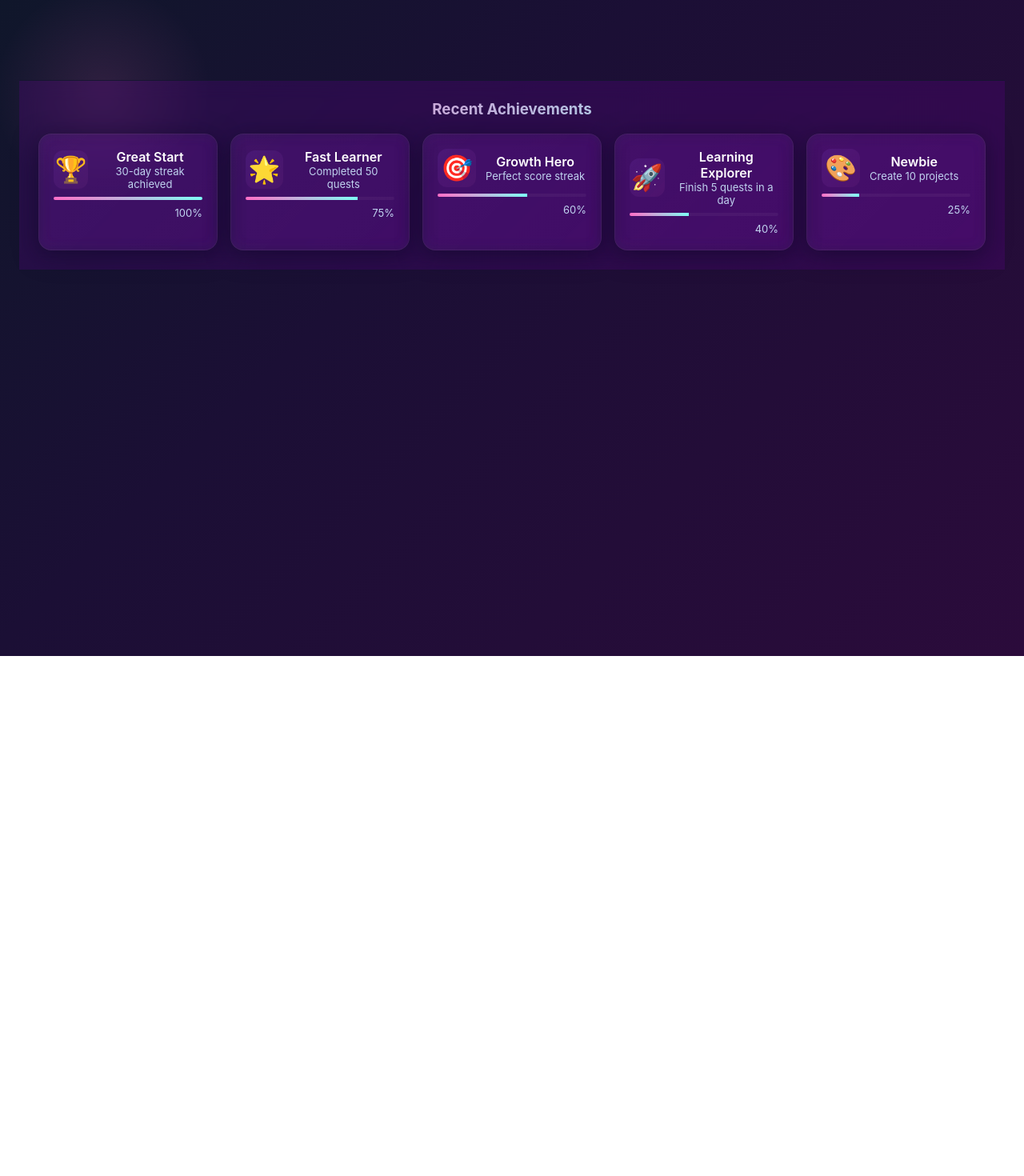
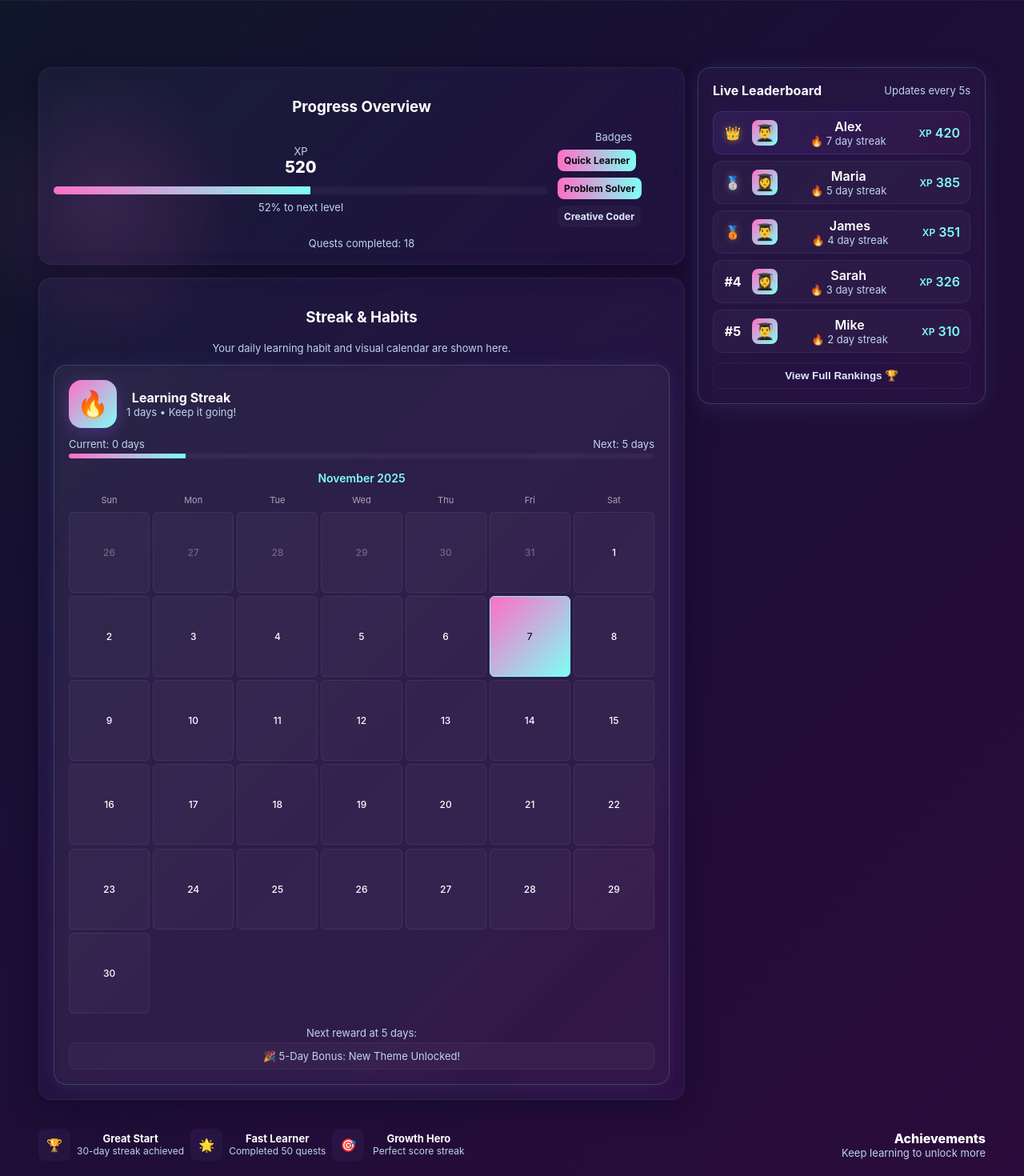
Before and after one commit to Hariom1729/neon-scholar, a React (Create React App) app: page /analytics in a window 1280 px wide. Shown: the part 60-1530 px from the top of the page at 80% size. Before the commit the page ends 880 px from the top, so only its background shows below. Built offline with nearby package versions, Linux system fonts and the light colour scheme.

Commit message:
Created a simple gamified study

```diff
--- a/src/App.js
+++ b/src/App.js
@@ -4,6 +4,8 @@ import './App.css';
 import './components/ui.css';
 import Dashboard from './components/Dashboard';
 import TeacherInteraction from './components/TeacherInteraction';
+import QuestsPage from './pages/QuestsPage';
+import AnalyticsPage from './pages/AnalyticsPage';
 import TitleBar from './components/TitleBar';
 import AchievementsFooter from './components/AchievementsFooter';
 
@@ -16,9 +18,10 @@ function App() {
           <Routes>
             <Route path="/" element={<Dashboard />} />
             <Route path="/teacher-interaction" element={<TeacherInteraction />} />
+            <Route path="/quests" element={<QuestsPage />} />
+            <Route path="/analytics" element={<AnalyticsPage />} />
           </Routes>
         </div>
-        <AchievementsFooter />
       </div>
     </BrowserRouter>
   );
--- a/src/components/AchievementsFooter.js
+++ b/src/components/AchievementsFooter.js
@@ -1,6 +1,6 @@
 import React from 'react';
 
-export default function AchievementsFooter() {
+export default function AchievementsFooter({ compact = false }) {
   const achievements = [
     { icon: '🏆', name: 'Great Start', desc: '30-day streak achieved', progress: 100 },
     { icon: '🌟', name: 'Fast Learner', desc: 'Completed 50 quests', progress: 75 },
@@ -9,10 +9,36 @@ export default function AchievementsFooter() {
     { icon: '🎨', name: 'Newbie', desc: 'Create 10 projects', progress: 25 }
   ];
 
+  // Compact variant uses a smaller footprint for analytics view
+  if (compact) {
+    return (
+      <div style={{ padding: '12px 0', marginTop: '24px' }}>
+        <div style={{ display: 'flex', gap: 12, alignItems: 'center', justifyContent: 'space-between' }}>
+          <div style={{ display: 'flex', gap: 8, alignItems: 'center' }}>
+            {achievements.slice(0, 3).map(a => (
+              <div key={a.name} style={{ display: 'flex', gap: 8, alignItems: 'center' }}>
+                <div style={{ width: 40, height: 40, borderRadius: 8, display: 'flex', alignItems: 'center', justifyContent: 'center', background: 'linear-gradient(135deg, rgba(155,89,255,0.08), rgba(126,255,245,0.03))' }}>{a.icon}</div>
+                <div style={{ minWidth: 120 }}>
+                  <div style={{ fontWeight: 700, fontSize: 13 }}>{a.name}</div>
+                  <div className="small-muted" style={{ fontSize: 12 }}>{a.desc}</div>
+                </div>
+              </div>
+            ))}
+          </div>
+
+          <div style={{ textAlign: 'right' }}>
+            <div style={{ fontWeight: 800 }}>Achievements</div>
+            <div className="small-muted">Keep learning to unlock more</div>
+          </div>
+        </div>
+      </div>
+    );
+  }
+
   return (
     <div style={{
       borderTop: '1px solid rgba(15, 23, 42, 0.8)',
-      background: 'rgba(103, 3, 149, 0.24)',
+      background: 'rgba(103, 3, 149, 0.12)',
       backdropFilter: 'blur(12px)',
       padding: '24px',
       marginTop: '40px'
@@ -45,28 +71,28 @@ export default function AchievementsFooter() {
             >
               <div style={{ display: 'flex', alignItems: 'center', gap: '12px' }}>
                 <div style={{
-                  fontSize: '32px',
-                  width: '48px',
-                  height: '48px',
+                  fontSize: '28px',
+                  width: '44px',
+                  height: '44px',
                   display: 'flex',
                   alignItems: 'center',
                   justifyContent: 'center',
-                  background: 'linear-gradient(135deg, rgba(155,89,255,0.1), rgba(255,110,199,0.05))',
-                  borderRadius: '12px'
+                  background: 'linear-gradient(135deg, rgba(155,89,255,0.08), rgba(255,110,199,0.04))',
+                  borderRadius: '10px'
                 }}>
                   {achievement.icon}
                 </div>
                 <div>
-                  <div style={{ fontWeight: '600' }}>{achievement.name}</div>
+                  <div style={{ fontWeight: '700' }}>{achievement.name}</div>
                   <div className="small-muted">{achievement.desc}</div>
                 </div>
               </div>
 
               {/* Progress bar */}
               <div style={{
-                height: '4px',
+                height: '6px',
                 background: 'rgba(255,255,255,0.04)',
-                borderRadius: '2px',
+                borderRadius: '3px',
                 overflow: 'hidden'
               }}>
                 <div style={{
--- /dev/null
+++ b/src/components/ProgressOverview.js
@@ -0,0 +1,47 @@
+import React from 'react';
+
+export default function ProgressOverview({ xp = 420, completed = 12 }) {
+  const percent = Math.min(100, Math.round((xp / 1000) * 100));
+  const badges = [
+    { name: 'Quick Learner', unlocked: true },
+    { name: 'Problem Solver', unlocked: true },
+    { name: 'Creative Coder', unlocked: false },
+  ];
+
+  return (
+    <div className="neon-card">
+      <h3>Progress Overview</h3>
+      <div style={{ display: 'flex', gap: 12, alignItems: 'center' }}>
+        <div style={{ flex: 1 }}>
+          <div className="small-muted">XP</div>
+          <div style={{ fontWeight: 800, fontSize: 20 }}>{xp}</div>
+
+          <div style={{ marginTop: 12 }}>
+            <div style={{ height: 10, background: 'rgba(255,255,255,0.04)', borderRadius: 8, overflow: 'hidden' }}>
+              <div style={{ width: `${percent}%`, height: 10, background: 'linear-gradient(90deg,var(--neon-1),var(--neon-2))' }} />
+            </div>
+            <div className="small-muted" style={{ marginTop: 8 }}>{percent}% to next level</div>
+          </div>
+        </div>
+
+        <div style={{ width: 140 }}>
+          <div className="small-muted">Badges</div>
+          <div style={{ display: 'flex', gap: 8, marginTop: 8, flexWrap: 'wrap' }}>
+            {badges.map((b, i) => (
+              <div key={i} style={{
+                padding: '6px 8px',
+                borderRadius: 8,
+                background: b.unlocked ? 'linear-gradient(90deg,var(--neon-1),var(--neon-2))' : 'rgba(255,255,255,0.03)',
+                color: b.unlocked ? '#0b0b10' : '#dfe9ff',
+                fontWeight: 700,
+                fontSize: 12
+              }}>{b.name}</div>
+            ))}
+          </div>
+        </div>
+      </div>
+
+      <div style={{ marginTop: 12 }} className="small-muted">Quests completed: {completed}</div>
+    </div>
+  );
+}
--- a/src/components/TitleBar.js
+++ b/src/components/TitleBar.js
@@ -30,7 +30,7 @@ export default function TitleBar() {
         justifyContent: 'space-between',
         alignItems: 'center'
       }}>
-        {/* Logo */}
+        {/* Logo with favicon */}
         <div style={{
           fontSize: '24px',
           fontWeight: '800',
@@ -39,11 +39,15 @@ export default function TitleBar() {
           WebkitTextFillColor: 'transparent',
           display: 'flex',
           alignItems: 'center',
-          gap: '8px',
+          gap: '10px',
           cursor: 'pointer'
         }} onClick={() => navigate('/')}>
-          <span style={{ fontSize: '28px' }}>⚡</span>
-          ZappLearn
+          <img
+            src="/fevicon.png"
+            alt="ZappLearn"
+            style={{ width: 36, height: 36, borderRadius: 8, boxShadow: '0 6px 18px rgba(155,89,255,0.18)' }}
+          />
+          <span style={{ display: 'inline-block', lineHeight: 1 }}>{'ZappLearn'}</span>
         </div>
 
         {/* Navigation */}
--- /dev/null
+++ b/src/pages/AnalyticsPage.js
@@ -0,0 +1,33 @@
+import React from 'react';
+import StreakCard from '../components/StreakCard';
+import ProgressOverview from '../components/ProgressOverview';
+import AchievementsFooter from '../components/AchievementsFooter';
+import Leaderboard from '../components/Leaderboard';
+
+export default function AnalyticsPage() {
+  return (
+    <div style={{ maxWidth: 1200, margin: '0 auto', padding: '24px' }}>
+      <div style={{ display: 'grid', gridTemplateColumns: '1fr 360px', gap: 16 }}>
+        <div style={{ display: 'flex', flexDirection: 'column', gap: 16 }}>
+          <ProgressOverview xp={520} completed={18} />
+          <div className="neon-card">
+            <h3>Streak & Habits</h3>
+            <p className="small-muted">Your daily learning habit and visual calendar are shown here.</p>
+            <div style={{ marginTop: 12 }}>
+              <StreakCard />
+            </div>
+          </div>
+        </div>
+
+        <aside style={{ display: 'flex', flexDirection: 'column', gap: 16 }}>
+          <Leaderboard />
+        </aside>
+      </div>
+
+      {/* Compact Achievements footer for analytics page */}
+      <div style={{ marginTop: 24 }}>
+        <AchievementsFooter compact={true} />
+      </div>
+    </div>
+  );
+}
--- /dev/null
+++ b/src/pages/QuestsPage.js
@@ -0,0 +1,14 @@
+import React from 'react';
+import Dashboard from '../components/Dashboard';
+import AchievementsFooter from '../components/AchievementsFooter';
+
+export default function QuestsPage() {
+  return (
+    <div>
+      <Dashboard />
+      <div style={{ marginTop: 24 }}>
+        <AchievementsFooter />
+      </div>
+    </div>
+  );
+}
```
Also changed, not shown: public/fevicon.png (added).
